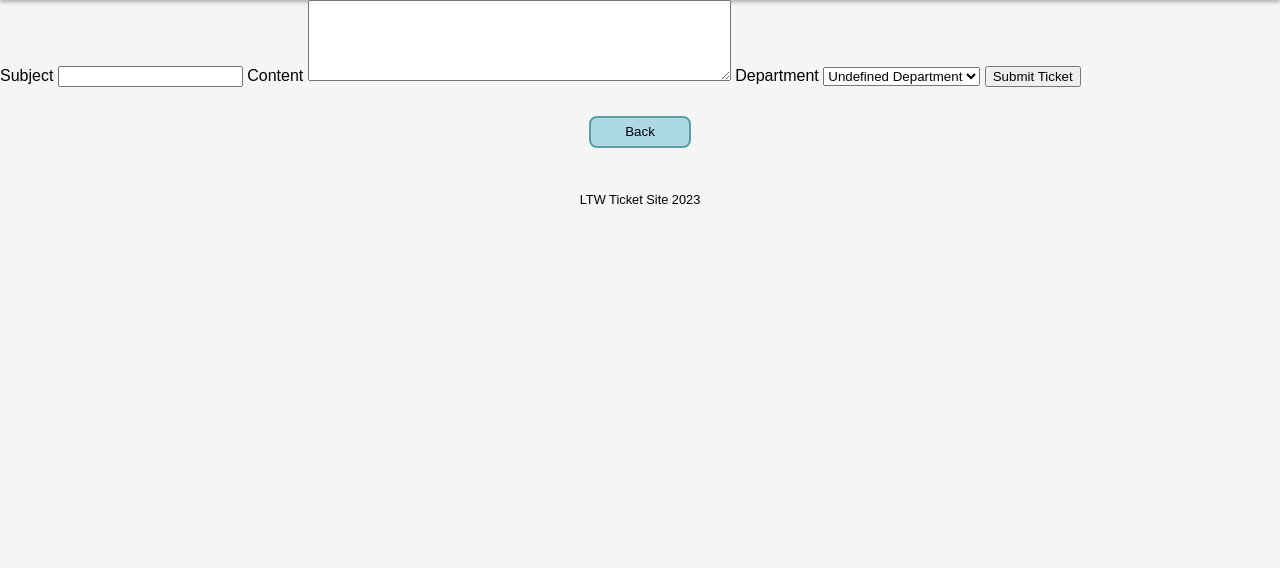
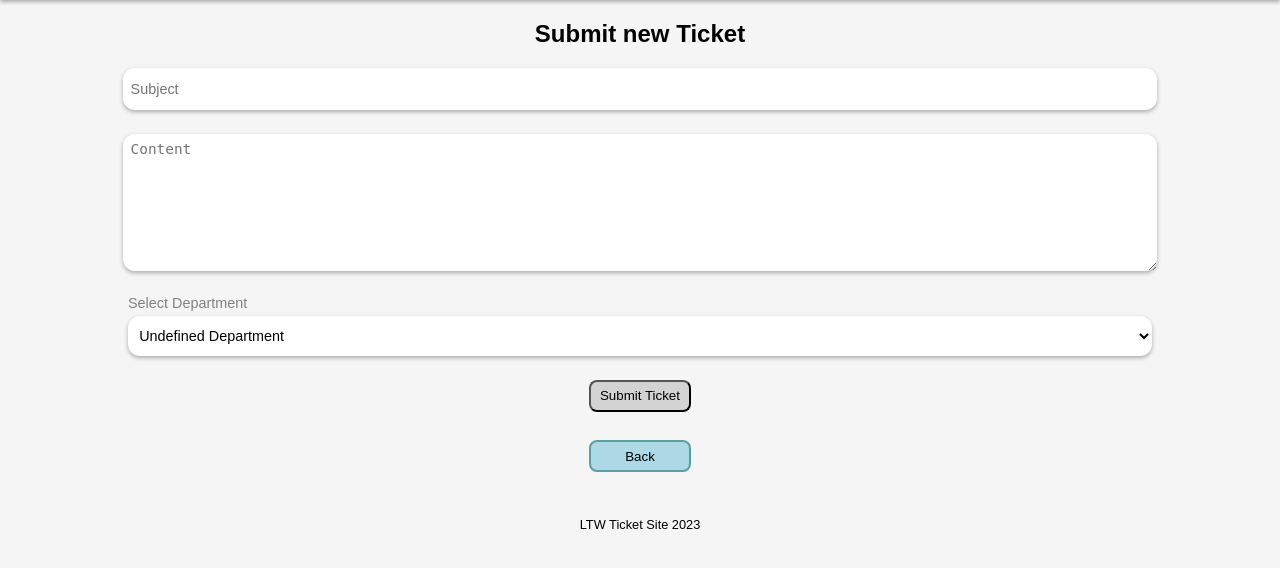
Before and after one commit to 6ernardo/feup-LTW-proj, a PHP site: page /pages/ticketsubmission.php in a window 1280 px wide. Shown: the part 68-636 px from the top of the page. Run offline with PHP 8.4, Linux system fonts and the light colour scheme; the visitor is signed in with stand-in values (Sample User, id 1); data comes from the database, SQL or seed files in the repository; both versions use the stored data as it was after the commit.

Commit message:
submit ticket css

```diff
--- a/actions/action_submit_ticket.php
+++ b/actions/action_submit_ticket.php
@@ -19,5 +19,7 @@
 
     $session->addMessage('success', 'Ticket created with success!');
 
-    header('Location: ../pages');
+    $ticket_id = $db->lastInsertId();
+
+    header("Location: ../pages/ticket.php?id=$ticket_id");
 ?>
--- a/css/session.css
+++ b/css/session.css
@@ -22,7 +22,7 @@ input {
     margin-top: 1.5rem;
 
     border: none;
-    border-radius: 10px;
+    border-radius: 0.75rem;
     box-shadow: 0 2px 4px rgba(0, 0, 0, 0.3);
 
     padding-left: 0.5em;
--- a/css/style.css
+++ b/css/style.css
@@ -238,3 +238,82 @@ button.special a {
     list-style: none;
     justify-content: space-around;
 }
+
+/* Ticket submission */
+
+.submit_ticket h2 {
+    text-align: center;
+}
+
+.submit_ticket form {
+    display: flex;
+    flex-direction: column;
+}
+
+.submit_ticket input {
+    width: 80%;
+    height: 2.5rem;
+    margin: auto;
+
+    border: none;
+    border-radius: 0.75rem;
+    box-shadow: 0 2px 4px rgba(0, 0, 0, 0.3);
+
+    padding-left: 0.5em;
+
+    font-size: 0.9rem;
+}
+
+.submit_ticket textarea {
+    width: 80%;
+    height: 8rem;
+    margin: auto;
+    margin-top: 1.5rem;
+
+    border: none;
+    border-radius: 0.75rem;
+    box-shadow: 0 2px 4px rgba(0, 0, 0, 0.3);
+
+    padding-left: 0.5em;
+    padding-top: 0.5em;
+
+    font-size: 0.9rem;
+}
+
+.submit_ticket label {
+    width: 80%;
+    display: flex;
+    flex-direction: column;
+    margin: auto;
+    margin-top: 1.5rem;
+    font-size: 0.9rem;
+    color: grey;
+}
+
+.submit_ticket label select {
+    font-size: 0.9rem;
+    width: 100%;
+    height: 2.5rem;
+    margin: auto;
+    margin-top: 0.3rem;
+
+    border: none;
+    border-radius: 0.75rem;
+    box-shadow: 0 2px 4px rgba(0, 0, 0, 0.3);
+
+    padding-left: 0.5em;
+
+    background-color: white;
+}
+
+.submit_ticket button {
+    width: 8%;
+    height: 2rem;
+    margin: auto;
+    margin-top: 1.5rem;
+
+    background-color: lightgrey;
+    border-radius: 0.6em;
+
+    cursor: pointer;
+}
--- a/templates/ticket.tpl.php
+++ b/templates/ticket.tpl.php
@@ -6,17 +6,13 @@ require_once('../database/classes/user.class.php');
 ?>
 
 <?php function drawTicketSubmit(array $departments) { ?>
+<div class="submit_ticket">
+    <h2>Submit new Ticket</h2>
     <form action="../actions/action_submit_ticket.php" method="POST">
+        <input type="text" name="subject" placeholder="Subject">
+        <textarea name="content" rows="5" cols="50" placeholder="Content"></textarea>
         <label>
-        Subject
-        <input type="text" name="subject">
-    </label>
-    <label>
-        Content
-        <textarea name="content" rows="5" cols="50"></textarea>
-    </label>
-    <label>
-        Department
+            Select Department
             <select name="department">
             <option value="" selected>Undefined Department</option>
             <?php foreach($departments as $dept) { ?>
@@ -26,6 +22,7 @@ require_once('../database/classes/user.class.php');
         </label>
         <button type="submit" name="submit_ticket">Submit Ticket</button>
     </form>
+</div>
 <?php } ?>
 
 <?php function drawTickets(PDO $db, array $tickets) { ?>
```
Also changed, not shown: database/database.db. Lines whose indentation alone changed are shown as unchanged.
